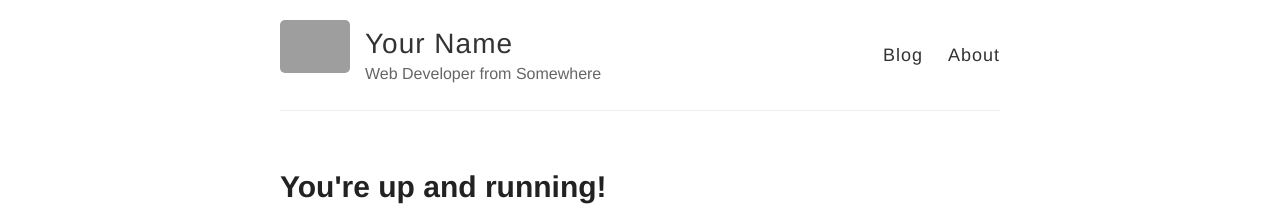
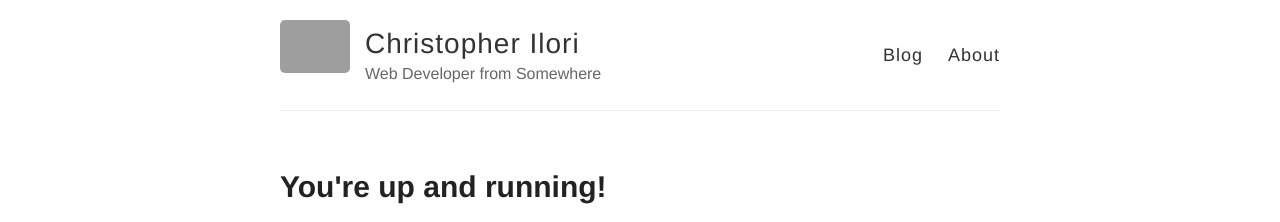
Before and after one commit to cilori/cilori.github.io, a Jekyll site: the page built from index.html, in a window 1280 px wide. Shown: the top 222 px of the page. Built offline with Jekyll 4.4.1, drawn with Linux system fonts in a browser that asks for light colours; grey boxes are pictures that could not be loaded.

Commit message:
Add our name

```diff
--- a/_config.yml
+++ b/_config.yml
@@ -3,7 +3,7 @@
 #
 
 # Name of your site (displayed in the header)
-name: Your Name
+name: Christopher Ilori
 
 # Short bio or description (displayed in the header)
 description: Web Developer from Somewhere
```
